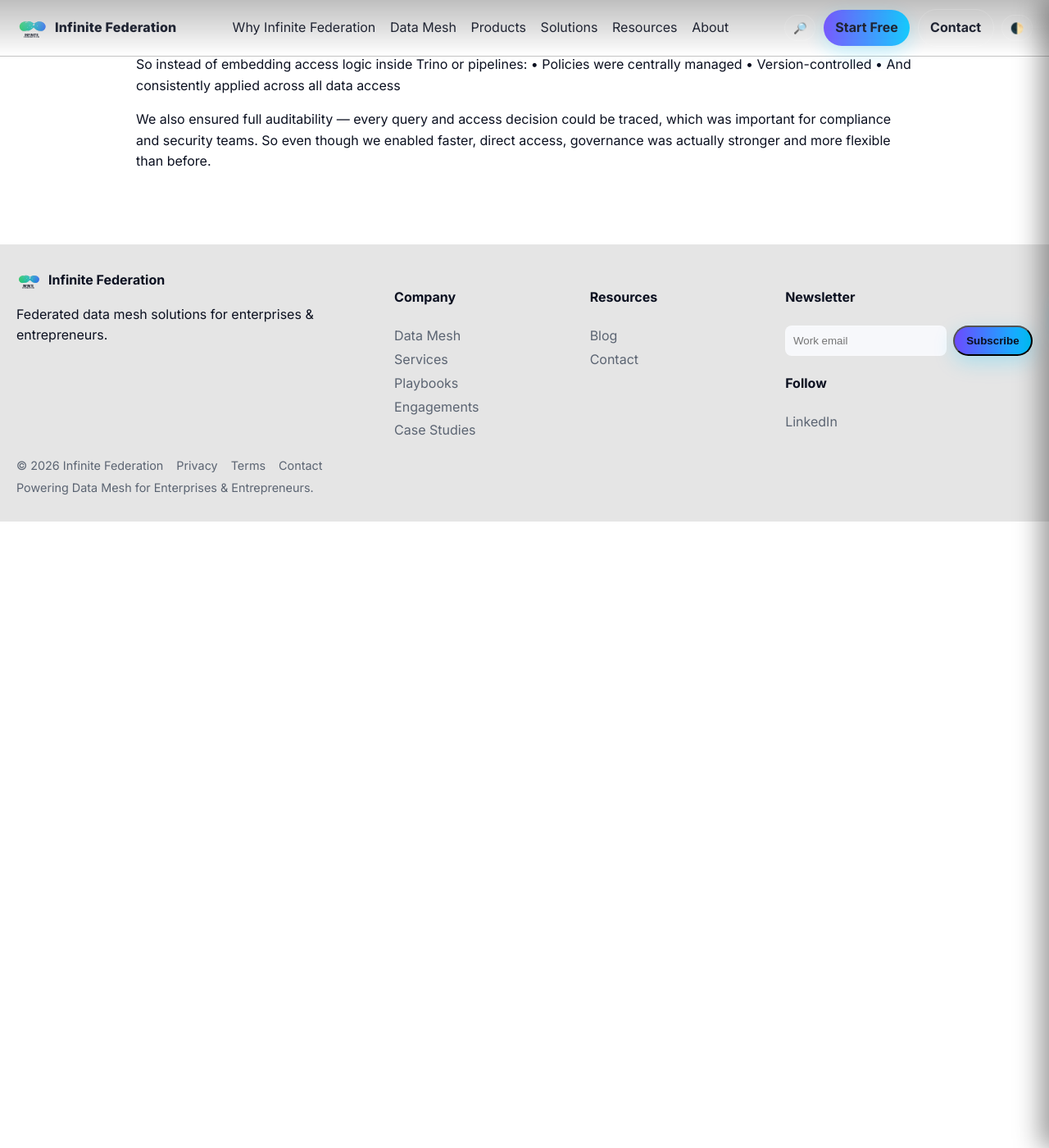
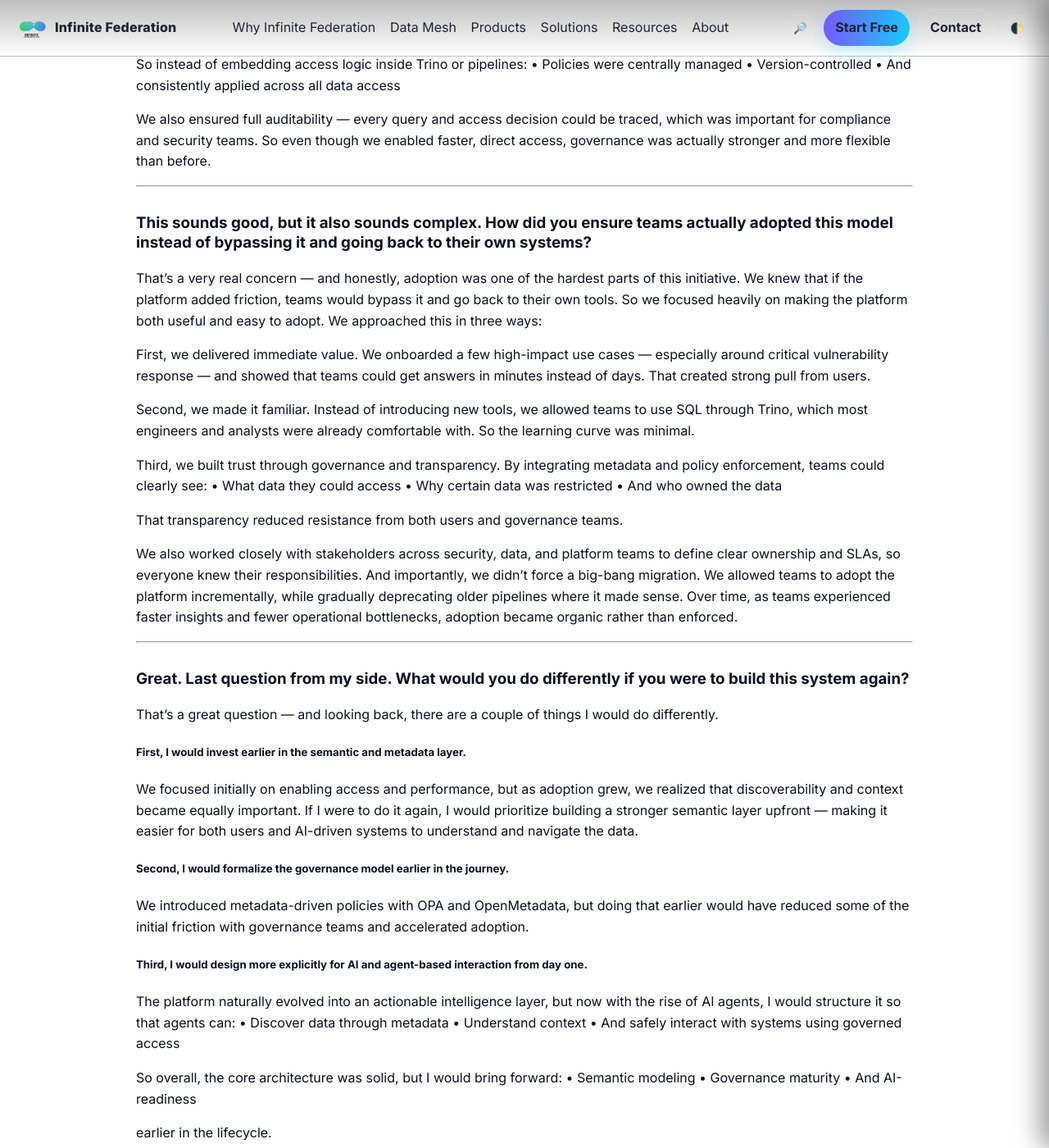
Before and after one commit to InfiniteFederation/InfiniteFederation.github.io, a Jekyll site: the page built from lab/02.md, in a window 1280 px wide and 1400 px high, scrolled down 2153 px. Shown: the whole window at 82% size. Built offline with Jekyll 4.4.1, drawn with Linux system fonts in a browser that asks for light colours; our own code applies the rules of GitHub Pages for plain Markdown files; some of the changed text lies outside the part shown.

Commit message:
Update 02.md

```diff
--- a/lab/02.md
+++ b/lab/02.md
@@ -106,3 +106,59 @@ So instead of embedding access logic inside Trino or pipelines:
 
 We also ensured full auditability — every query and access decision could be traced, which was important for compliance and security teams.
 So even though we enabled faster, direct access, governance was actually stronger and more flexible than before.
+
+------
+
+### This sounds good, but it also sounds complex. How did you ensure teams actually adopted this model instead of bypassing it and going back to their own systems?
+That’s a very real concern — and honestly, adoption was one of the hardest parts of this initiative.
+We knew that if the platform added friction, teams would bypass it and go back to their own tools. So we focused heavily on making the platform both useful and easy to adopt.
+We approached this in three ways:
+
+First, we delivered immediate value.
+We onboarded a few high-impact use cases — especially around critical vulnerability response — and showed that teams could get answers in minutes instead of days. That created strong pull from users.
+
+Second, we made it familiar.
+Instead of introducing new tools, we allowed teams to use SQL through Trino, which most engineers and analysts were already comfortable with. So the learning curve was minimal.
+
+Third, we built trust through governance and transparency.
+By integrating metadata and policy enforcement, teams could clearly see:
+	•	What data they could access
+	•	Why certain data was restricted
+	•	And who owned the data
+
+That transparency reduced resistance from both users and governance teams.
+
+We also worked closely with stakeholders across security, data, and platform teams to define clear ownership and SLAs, so everyone knew their responsibilities.
+And importantly, we didn’t force a big-bang migration.
+We allowed teams to adopt the platform incrementally, while gradually deprecating older pipelines where it made sense.
+Over time, as teams experienced faster insights and fewer operational bottlenecks, adoption became organic rather than enforced.
+
+------
+
+### Great. Last question from my side. What would you do differently if you were to build this system again?
+That’s a great question — and looking back, there are a couple of things I would do differently.
+
+##### First, I would invest earlier in the semantic and metadata layer.
+
+We focused initially on enabling access and performance, but as adoption grew, we realized that discoverability and context became equally important.
+If I were to do it again, I would prioritize building a stronger semantic layer upfront — making it easier for both users and AI-driven systems to understand and navigate the data.
+
+##### Second, I would formalize the governance model earlier in the journey.
+
+We introduced metadata-driven policies with OPA and OpenMetadata, but doing that earlier would have reduced some of the initial friction with governance teams and accelerated adoption.
+
+##### Third, I would design more explicitly for AI and agent-based interaction from day one.
+
+The platform naturally evolved into an actionable intelligence layer, but now with the rise of AI agents, I would structure it so that agents can:
+	•	Discover data through metadata
+	•	Understand context
+	•	And safely interact with systems using governed access
+
+So overall, the core architecture was solid, but I would bring forward:
+	•	Semantic modeling
+	•	Governance maturity
+	•	And AI-readiness
+
+earlier in the lifecycle.
+
+Because increasingly, the value of a data platform is not just in storing or querying data, but in enabling intelligent, automated decision-making on top of it
```
